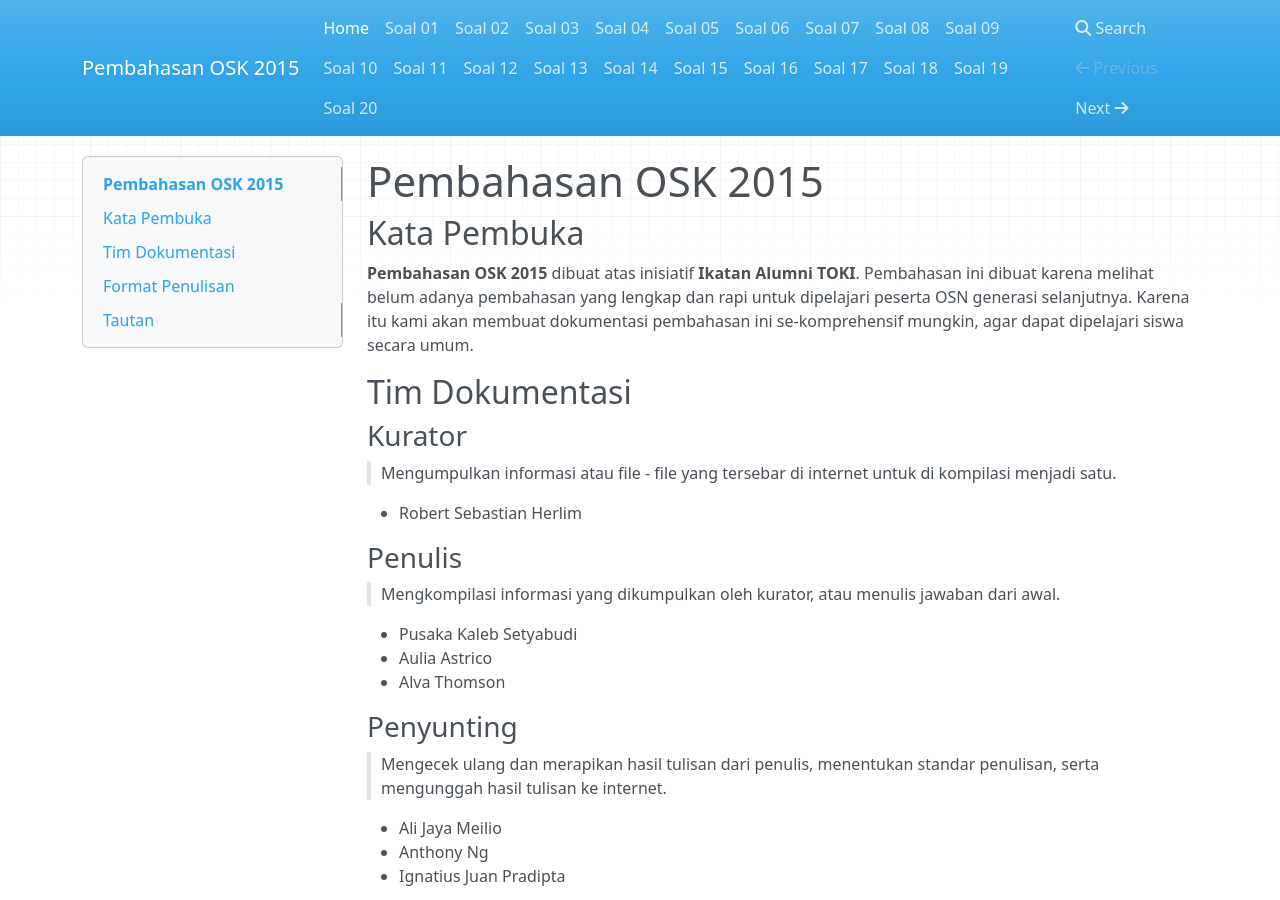
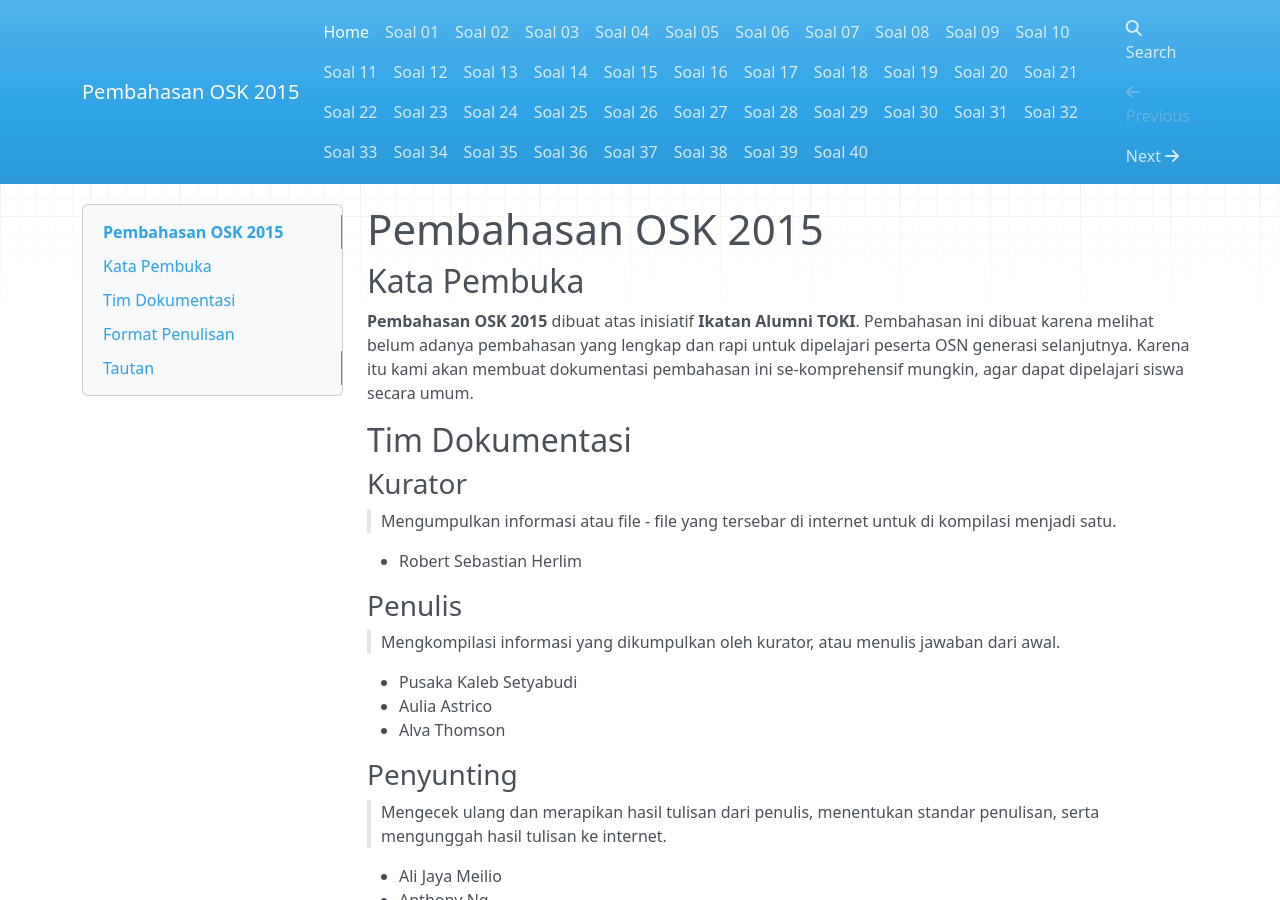
Before and after one commit to alijaya/OSK-2015, an MkDocs documentation site: the page built from docs/index.md, in a window 1280 px wide and 900 px high. Built offline with MkDocs 1.6.1, drawn with Linux system fonts in a browser that asks for light colours; nearby versions of some CDN libraries; old or Windows-style settings are respelled for this version of MkDocs.

Commit message:
edit index

```diff
--- a/mkdocs.yml
+++ b/mkdocs.yml
@@ -23,3 +23,23 @@ pages:
 - ["Soal 18.md", "Soal 18"]
 - ["Soal 19.md", "Soal 19"]
 - ["Soal 20.md", "Soal 20"]
+- ["Soal 21.md", "Soal 21"]
+- ["Soal 22.md", "Soal 22"]
+- ["Soal 23.md", "Soal 23"]
+- ["Soal 24.md", "Soal 24"]
+- ["Soal 25.md", "Soal 25"]
+- ["Soal 26.md", "Soal 26"]
+- ["Soal 27.md", "Soal 27"]
+- ["Soal 28.md", "Soal 28"]
+- ["Soal 29.md", "Soal 29"]
+- ["Soal 30.md", "Soal 30"]
+- ["Soal 31.md", "Soal 31"]
+- ["Soal 32.md", "Soal 32"]
+- ["Soal 33.md", "Soal 33"]
+- ["Soal 34.md", "Soal 34"]
+- ["Soal 35.md", "Soal 35"]
+- ["Soal 36.md", "Soal 36"]
+- ["Soal 37.md", "Soal 37"]
+- ["Soal 38.md", "Soal 38"]
+- ["Soal 39.md", "Soal 39"]
+- ["Soal 40.md", "Soal 40"]
```
